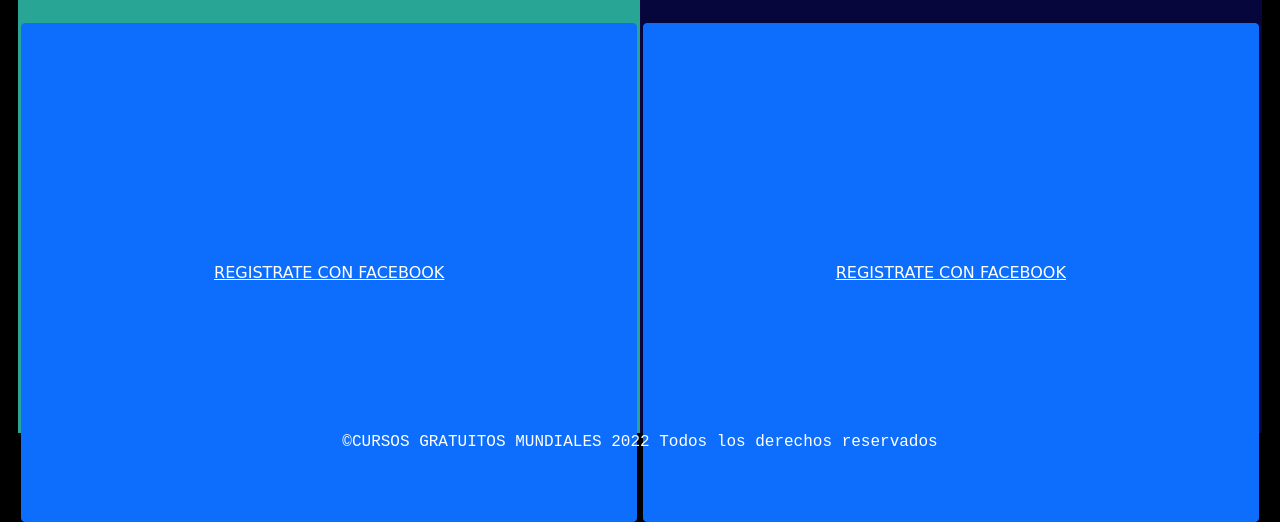
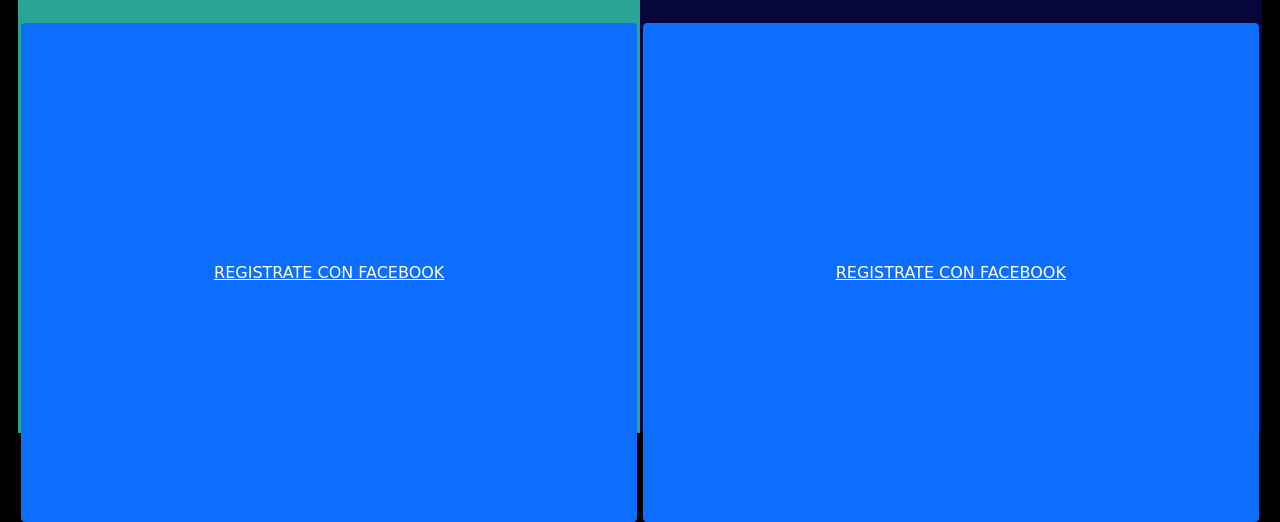
Before and after one commit to CURSOSGRATUITOS/HOME, a plain HTML site: page index.html in a window 1280 px wide. Shown: the part 373-895 px from the top of the page. Drawn offline with nearby package versions, Linux system fonts and the light colour scheme; a web font is replaced by a local one.

Commit message:
Update index.html

```diff
--- a/index.html
+++ b/index.html
@@ -154,11 +154,7 @@
 
  <!--SECCCION FOOTER-->
 </div>
-<section class="footer">
 
-  <h6>©CURSOS GRATUITOS MUNDIALES 2022 Todos los derechos reservados </h6>
-
-</section>
 
  <!--SCRIPT PARA ACTIVAR FUNCIONALIDADES DE BOOSTRAP-->
     <script src="https://cdn.jsdelivr.net/npm/bootstrap@5.1.3/dist/js/bootstrap.bundle.min.js" ></script>
```
